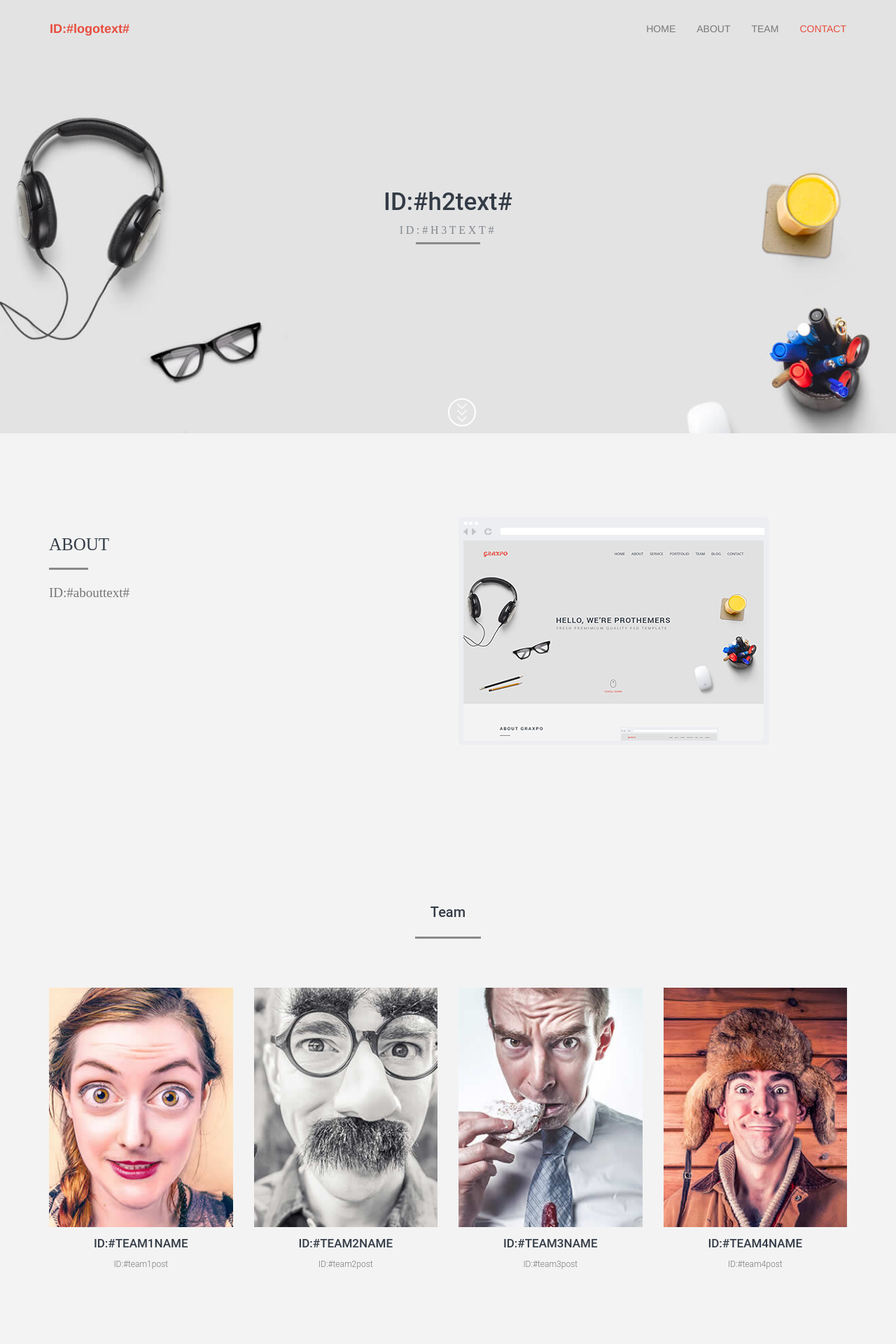
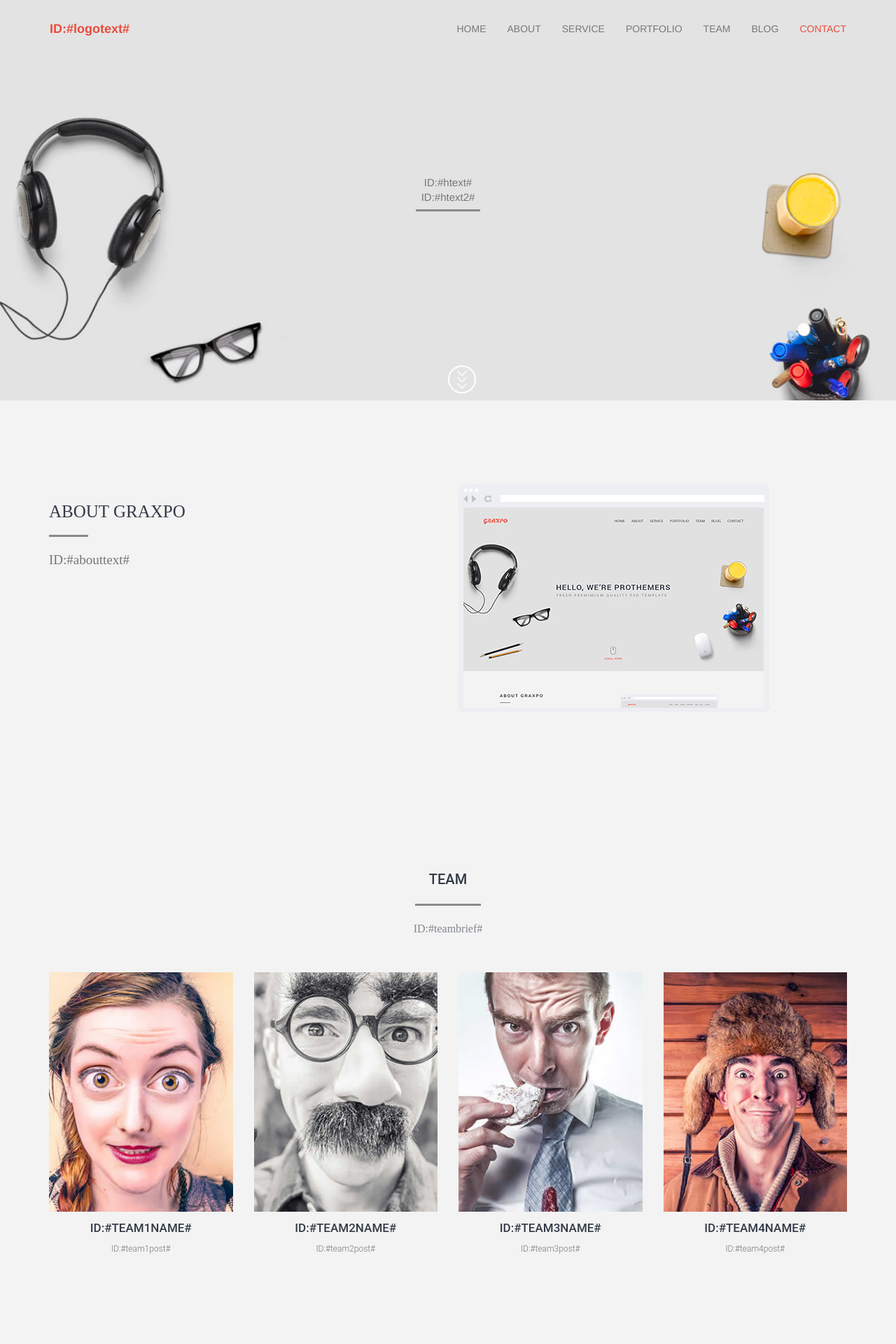
Before and after one commit to Harkishen-Singh/Static-Site-Generator, a Flask app: template templates/Graxpo/index.html in a window 1280 px wide. Shown: the top 1920 px of the page at 70% size. Run offline with Flask 2, Linux system fonts and the light colour scheme; the template is opened without the code that fills it, so the values that code supplies are empty; parts of the project's set-up code (start-up, migrations or seed data) failed here and were passed over; some libraries are stand-ins or nearby versions.

Commit message:
another index.html file

```diff
--- a/templates/Graxpo/index.html
+++ b/templates/Graxpo/index.html
@@ -2,7 +2,7 @@
 <html lang="en-US">
 <head>
 	<meta charset="UTF-8">
-	<title>ID:#title#</title>
+	<title> ID:#title# </title>
 	<link rel="stylesheet" href="css/font-awesome/css/font-awesome.min.css" />
 
 	<link rel="stylesheet" href="css/fonts/stylesheet.css" />
@@ -40,8 +40,7 @@
 						  </button>
 						  <a class="navbar-brand" href="#">
 							<div class="logo">
-								<!--<img src="images/logo.png" alt="" />-->
-                                ID:#logotext#
+								 ID:#logotext#
 							</div>
 						  </a>
 						</div>
@@ -52,8 +51,10 @@
 						  <ul class="nav navbar-nav navbar-right">
 							<li class="active"><a href="#home">Home</a></li>
 							<li><a href="#abouts">ABOUT</a></li>
-
-                              <li><a href="#team">Team</a></li>
+							<li><a href="#service">Service</a></li>
+							<li><a href="#portfolio">Portfolio</a></li>
+							<li><a href="#team">Team</a></li>
+							<li><a href="#blog">Blog</a></li>
 							<li><a href="#contact">Contact</a></li>
 
 						  </ul>
@@ -76,8 +77,8 @@
 				<div class="main_banner_area text-center">
 					<div class="col-md-12 col-sm-12">
 						<div class="single_banner_text wow zoomIn" data-wow-duration="1s">
-							<h2>ID:#h2text#</h2>
-							<h5>ID:#h3text#</h5>
+							ID:#htext# <br/>
+							ID:#htext2#
 
 							<div class="separetor"></div>
 						</div>
@@ -101,9 +102,9 @@
 				<div class="main_abouts_content">
 					<div class="col-md-6 col-sm-6 col-xs-12">
 						<div class="single_abouts wow fadeInLeft" data-wow-duration="1s">
-							<h2>ABOUT </h2>
+							<h2>ABOUT GRAXPO</h2>
 							<div class="separetor2"></div>
-							<p>ID:#abouttext#</p>
+							<p> ID:#abouttext# </p>
 
 						</div>
 					</div>
@@ -119,8 +120,8 @@
 		</div>
 	</section>
 
+	<!--
 
-	<!--
 	<section id="wedo">
 		<div class="container">
 			<div class="row">
@@ -518,9 +519,9 @@
 		<div class="container">
 			<div class="row">
 				<div class="head_title text-center wow zoomIn" data-wow-duration="0.5s">
-					<h2>Team</h2>
+					<h2>TEAM</h2>
 					<div class="separetor"></div>
-					<p></p>
+					<p> ID:#teambrief# </p>
 				</div>
 
 				<div class="main_team_content text-center">
@@ -529,14 +530,14 @@
 							<div class="single_team_img">
 								<img src="images/tm1.jpg" alt="" />
 								<div class="single_team_overlay text-center">
-									<p>ID:#team1content#</p>
+									<p> ID:#team1content# </p>
 									<a href=""><i class="fa fa-facebook"></i></a>
 									<a href=""><i class="fa fa-linkedin"></i></a>
 								</div>
 							</div>
 							<div class="single_team_name">
-								<h4>ID:#team1name</h4>
-								<p>ID:#team1post</p>
+								<h4> ID:#team1name# </h4>
+								<p>ID:#team1post#</p>
 							</div>
 						</div>
 					</div>
@@ -545,14 +546,14 @@
 							<div class="single_team_img">
 								<img src="images/tm2.jpg" alt="" />
 								<div class="single_team_overlay text-center">
-									<p>ID:#team2content#<</p>
+									<p> ID:#team2content# </p>
 									<a href=""><i class="fa fa-facebook"></i></a>
 									<a href=""><i class="fa fa-linkedin"></i></a>
 								</div>
 							</div>
 							<div class="single_team_name">
-								<h4>ID:#team2name</h4>
-								<p>ID:#team2post</p>
+								<h4> ID:#team2name# </h4>
+								<p>ID:#team2post# </p>
 							</div>
 						</div>
 					</div>
@@ -561,14 +562,14 @@
 							<div class="single_team_img">
 								<img src="images/tm3.jpg" alt="" />
 								<div class="single_team_overlay text-center">
-									<p>ID:#team3content#<</p>
+									<p> ID:#team3content# </p>
 									<a href=""><i class="fa fa-facebook"></i></a>
 									<a href=""><i class="fa fa-linkedin"></i></a>
 								</div>
 							</div>
 							<div class="single_team_name">
-								<h4>ID:#team3name</h4>
-								<p>ID:#team3post</p>
+								<h4> ID:#team3name# </h4>
+								<p>ID:#team3post#</p>
 							</div>
 						</div>
 					</div>
@@ -577,77 +578,14 @@
 							<div class="single_team_img">
 								<img src="images/tm4.jpg" alt="" />
 								<div class="single_team_overlay text-center">
-									<p>ID:#team4content#<</p>
+									<p> ID:#team4content# </p>
 									<a href=""><i class="fa fa-facebook"></i></a>
 									<a href=""><i class="fa fa-linkedin"></i></a>
 								</div>
 							</div>
 							<div class="single_team_name">
-								<h4>ID:#team4name</h4>
-								<p>ID:#team4post</p>
-							</div>
-						</div>
-					</div>
-				</div>
-			</div>
-		</div>
-	</section>
-	<!--
-	<section id="subcribs" class="subcribs">
-		<div class="counter_overlay">
-			<div class="container">
-				<div class="row">
-					<div class="main_subcribs_content">
-						<div class="col-md-6 col-sm-12 col-xs-12">
-							<div class="single_subcribs wow slideInLeft" data-wow-duration="1s">
-								<h4>SUBSCRIBE TO UPDATE</h4>
-								<div class="separetorwhite"></div>
-								<p>Lorem ipsum dolor sit amet, consectetur adipisicing elit, sed do eiusmod tempor incididunt ut labore et dolore magna aliqua. Ut enim ad minim veniam</p>
-							</div>
-						</div>
-						<div class="col-md-6 col-sm-12 col-xs-12">
-							<div class="single_subcribs_right wow slideInRight" data-wow-duration="1s">
-								<input type="text" placeholder="Enter email address" id="sb_text"/>
-								<input type="submit" value="SUBSCRIBE" />
-							</div>
-						</div>
-					</div>
-				</div>
-			</div>
-		</div>
-	</section>
-	-->
-
-	<!--
-	<section id="testimonial" class="testimonial">
-		<div class="testimonial_overlay">
-			<div class="container">
-				<div class="row">
-					<div class="head_title text-center wow slideInDown" data-wow-duration="0.5s">
-						<h2>TESTIMONIALS</h2>
-						<div class="separetorwhite2"></div>
-						<h5>WAHT OUR CLINT SAY </h5>
-					</div>
-					<div class="main_testimonial text-center wow fadeIn" data-wow-duration="1s">
-						<div class="single_testimonial">
-							<div class="single_testimonial_img">
-								<img class="img-circle" src="images/tst1.jpg" alt="" />
-								<p>Lorem ipsum dolor sit amet, consectetur adipisicing elit, sed do eiusmod tempor incididunt ut labore et dolore magna aliqua. Ut enim ad minim veniam,m quia.</p>
-								<a href="">RAF REDWAN</a>
-							</div>
-						</div>
-						<div class="single_testimonial">
-							<div class="single_testimonial_img">
-								<img class="img-circle" src="images/tst1.jpg" alt="" />
-								<p>Lorem ipsum dolor sit amet, consectetur adipisicing elit, sed do eiusmod tempor incididunt ut labore et dolore magna aliqua. Ut enim ad minim veniam,m quia.</p>
-								<a href="">RAF REDWAN</a>
-							</div>
-						</div>
-						<div class="single_testimonial">
-							<div class="single_testimonial_img">
-								<img class="img-circle" src="images/tst1.jpg" alt="" />
-								<p>Lorem ipsum dolor sit amet, consectetur adipisicing elit, sed do eiusmod tempor incididunt ut labore et dolore magna aliqua. Ut enim ad minim veniam,m quia.</p>
-								<a href="">RAF REDWAN</a>
+								<h4> ID:#team4name# </h4>
+								<p>ID:#team4post#</p>
 							</div>
 						</div>
 					</div>
@@ -657,53 +595,7 @@
 	</section>
 
 
-	<section id="blog" class="blog sections">
-		<div class="container">
-			<div class="row">
-				<div class="head_title text-center wow zoomIn" data-wow-duration="0.5s">
-					<h2>LATTEST BLOG</h2>
-					<div class="separetor"></div>
-					<p>Lorem Ipsum is simply dummy text of the printing and typesetting industry been the industry's standard dummy text</p>
-				</div>
-				<div class="main_blog">
-					<div class="col-md-6 col-sm-6 col-xs-12">
-						<div class="single_blog wow fadeInLeft" data-wow-duration="0.5s">
-							<div class="single_blog_img">
-								<img src="images/blog1.jpg" alt="" />
-							</div>
 
-							<div class="single_blog_overlay">
-								<h4>THE WINTER TAL’S</h4>
-								<p>Raf Redwan</p>
-								<div class="separetorwhite"></div>
-
-								<p>Lorem ipsum dol. Ut enim minim veniam, qub e eu fugiat anim id est</p>
-								<a href="" class="date_data"><i class="fa fa-gift"></i>12 th September, 2015</a>
-							</div>
-						</div>
-					</div>
-
-					<div class="col-md-6 col-sm-6 col-xs-12">
-						<div class="single_blog wow fadeInRight" data-wow-duration="0.5s">
-							<div class="single_blog_img">
-								<img src="images/blog1.jpg" alt="" />
-							</div>
-
-							<div class="single_blog_overlay">
-								<h4>THE WINTER TAL’S</h4>
-								<p>Raf Redwan</p>
-								<div class="separetorwhite"></div>
-
-								<p>Lorem ipsum dol. Ut enim minim veniam, qub e eu fugiat anim id est</p>
-								<a href="" class="date_data"><i class="fa fa-gift"></i>12 th September, 2015</a>
-							</div>
-						</div>
-					</div>
-				</div>
-			</div>
-		</div>
-	</section>
-	-->
 		<!-- Contact form -->
 		<section id="contact" class="contact">
 			<div class="container">
@@ -712,7 +604,7 @@
 						<div class="head_title text-center wow zoomIn" data-wow-duration="0.5s">
 							<h2>Get In Touch With Us</h2>
 							<div class="separetor"></div>
-							<p>ID:#contacttext#</p>
+							<p> ID:#contacttext# </p>
 						</div>
 					</div>
 				</div>
@@ -757,11 +649,11 @@
 
 								<p>
 									<i class="fa fa-map-marker"></i>
-									ID:#contactaddress1#
-									<span>ID:#contactaddress2#</span>
+									 ID:#contactaddress1#
+									<span> ID:#contactaddress2# </span>
 								</p>
-								<p><i class="fa fa-envelope-o"></i>ID:#contactmail#</p>
-								<p><i class="fa fa-phone"></i>ID:#contactphone#</p>
+								<p><i class="fa fa-envelope-o"></i> ID:#contactmail# </p>
+								<p><i class="fa fa-phone"></i> ID:#contactphone# </p>
 
 							</div>
 						</div>
@@ -774,7 +666,7 @@
 			<div class="container">
 				<div class="row">
 					<div class="main_footer text-center wow zoomIn" data-wow-duration="1s">
-						<p>ID:#footertext#</p>
+						<p> ID:#footertext# </p>
 					</div>
 				</div>
 			</div>
```
